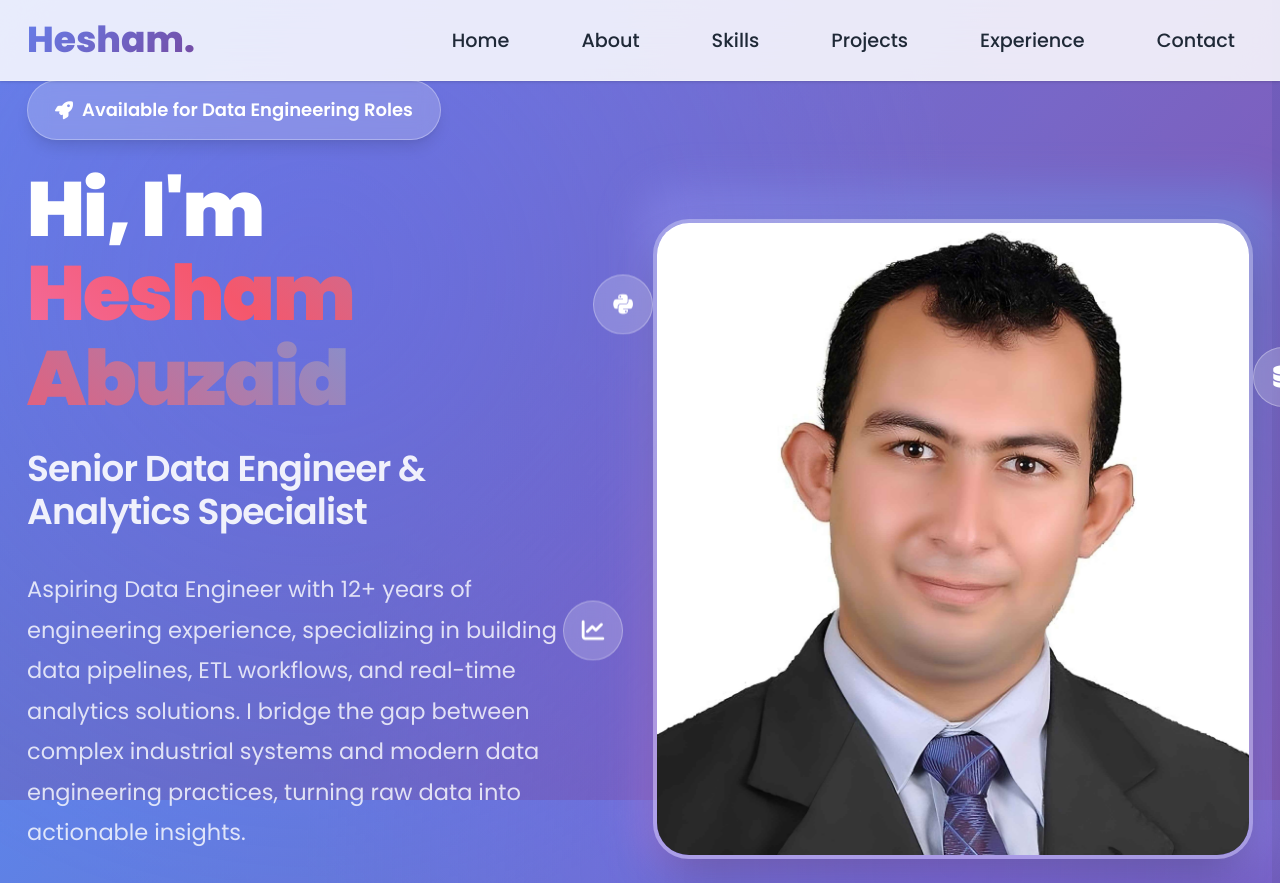
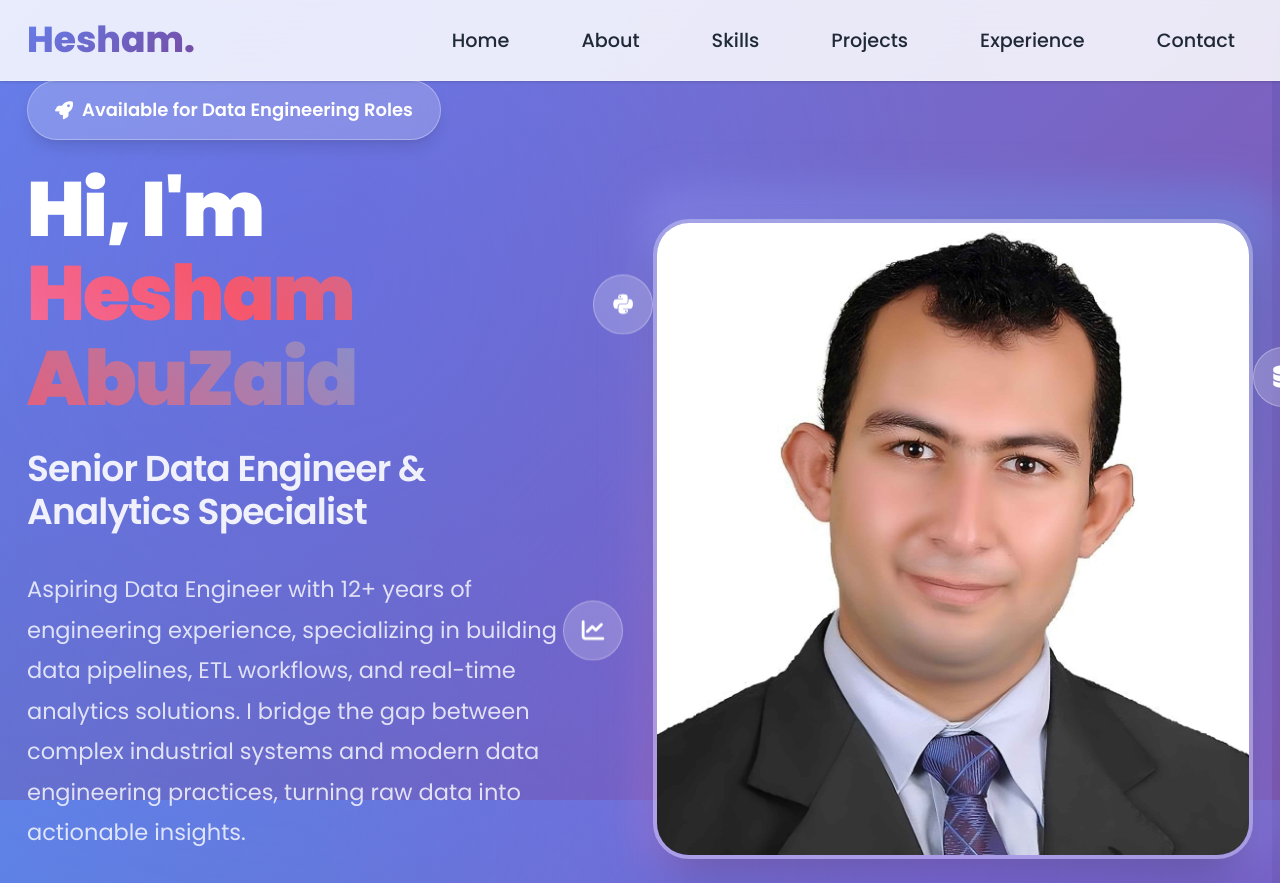
Before and after one commit to HeshamAbuZaid/HeshamAbuZaid.github.io, a plain HTML site: page index.html in a window 1280 px wide. Shown: the top 883 px of the page. Drawn offline with Linux system fonts and the light colour scheme.

Commit message:
Update index.html

```diff
--- a/index.html
+++ b/index.html
@@ -73,7 +73,7 @@
                         <span>Available for Data Engineering Roles</span>
                     </div>
                     <h1 class="hero-title">
-                        Hi, I'm <span class="highlight">Hesham Abuzaid</span>
+                        Hi, I'm <span class="highlight">Hesham AbuZaid</span>
                     </h1>
                     <h2 class="hero-subtitle">Senior Data Engineer & Analytics Specialist</h2>
                     <p class="hero-description">
```
